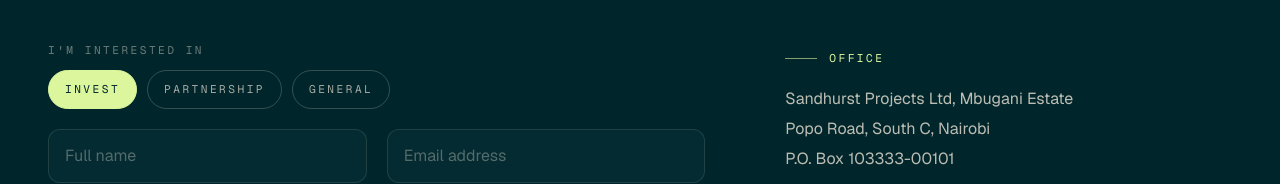
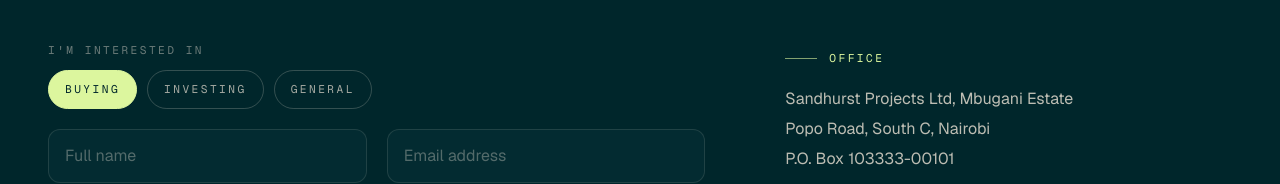
Before and after one commit to odawosm/sandhurst_project, a Next.js app: page /contact in a window 1280 px wide. Shown: the part 592-776 px from the top of the page. Built offline with nearby package versions, Linux system fonts and the light colour scheme.

Commit message:
Chore: Renamed contact form buttons

```diff
--- a/components/ContactForm.jsx
+++ b/components/ContactForm.jsx
@@ -3,13 +3,13 @@
 import { useState } from "react";
 import { company } from "@/lib/site";
 
-const interests = ["Invest", "Partnership", "General"];
+const interests = ["Buying", "Investing", "General"];
 
 const field =
   "w-full rounded-xl border border-line bg-night-700/30 px-4 py-3.5 text-cream placeholder:text-cream/35 transition-colors focus:border-accent";
 
 export default function ContactForm() {
-  const [interest, setInterest] = useState("Invest");
+  const [interest, setInterest] = useState("Buying");
   const [sent, setSent] = useState(false);
 
   function handleSubmit(e) {
```
